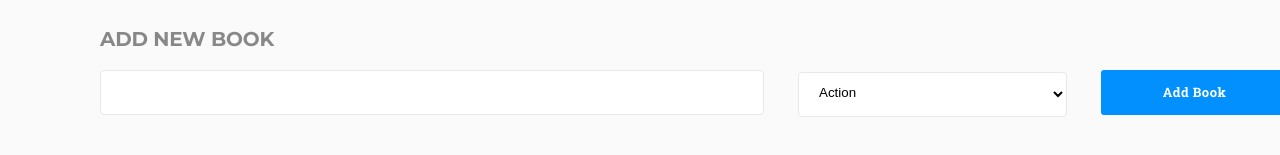
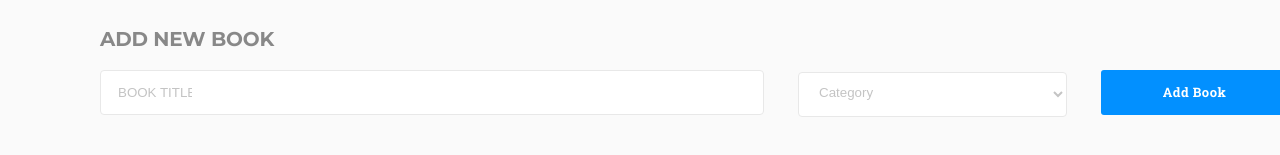
Before and after one commit to Paul-Clue/reactLibrary, a React (Create React App) app: page / in a window 1280 px wide. Shown: the part 359-514 px from the top of the page. Built offline with nearby package versions, Linux system fonts and the light colour scheme.

Commit message:
Fix issues from code review

```diff
--- a/src/asset/stylesheets/App.css
+++ b/src/asset/stylesheets/App.css
@@ -2,7 +2,7 @@
   box-sizing: border-box;
   width: 87.5rem;
   height: 68.563rem;
-  margin: 0 2.5rem 4.063rem 0;
+  margin: auto;
   padding: 0 0 49.625rem;
   border-radius: 4px;
   box-shadow: 0 0 60px 0 rgba(0, 0, 0, 0.1);
--- a/src/asset/stylesheets/BooksForm.css
+++ b/src/asset/stylesheets/BooksForm.css
@@ -3,6 +3,12 @@
 
 .formContainer {
   margin: 0 6.25rem 0 6.25rem;
+}
+
+select:invalid { color: #c4c4c4; }
+
+::placeholder {
+  color: #c4c4c4;
 }
 
 .lineHorizontal {
--- a/src/containers/BooksForm.js
+++ b/src/containers/BooksForm.js
@@ -43,10 +43,11 @@ function BooksForm() {
         ADD NEW BOOK
       </h2>
 
-      <input type="text" name="book" className="inputPanel" id="book" defaultValue="" ref={bookTitle} onChange={handleChangeTitle} />
+      <input type="text" name="book" className="inputPanel" id="book" defaultValue="" ref={bookTitle} onChange={handleChangeTitle} placeholder="BOOK TITLE" />
 
-      <select name="category" className="selectPanel" id="category" defaultValue="" ref={bookCategory} onClick={handleChangeCategory}>
-        {cat.map((catt) => <option value={catt} key={catt}>{catt}</option>)}
+      <select name="category" className="selectPanel" id="category" defaultValue="" ref={bookCategory} onClick={handleChangeCategory} required>
+        <option value="" disabled selected hidden>Category</option>
+        {cat.map((catt) => <option value={catt} key={catt} placeholder="CATEGORY">{catt}</option>)}
       </select>
       <input type="submit" value="Add Book" className="submitButton" onClick={handleSubmit} />
     </form>
```
